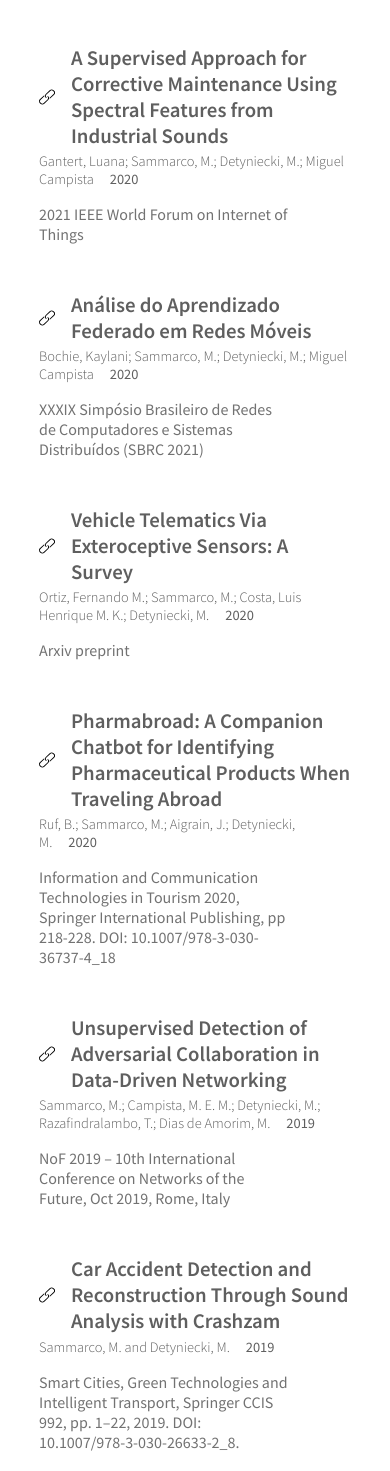
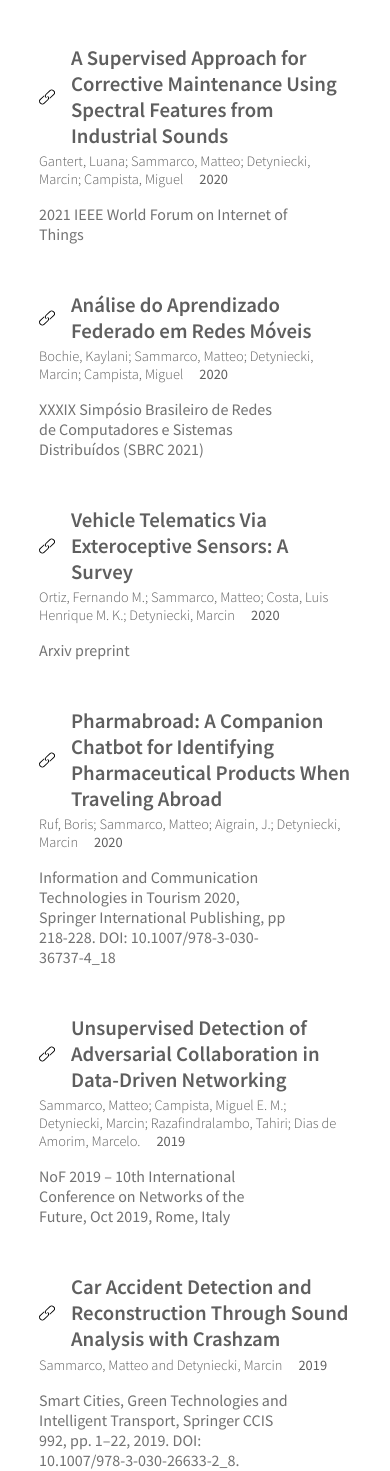
Before and after one commit to axa-rev-research/axa-rev-research.github.io, a plain HTML site: page mobility.html in a window 390 px wide. Shown: the part 131-1602 px from the top of the page. Drawn offline with Linux system fonts and the light colour scheme.

Commit message:
Update mobility.html
full names

```diff
--- a/mobility.html
+++ b/mobility.html
@@ -73,7 +73,7 @@
                 <img src="img/link.svg">
                 <h2>A Supervised Approach for Corrective Maintenance Using Spectral Features from Industrial Sounds</h2>
             </a>
-            <p class="authors">Gantert, Luana; Sammarco, M.; Detyniecki, M.; Miguel Campista<span>2020</span></p>
+            <p class="authors">Gantert, Luana; Sammarco, Matteo; Detyniecki, Marcin; Campista, Miguel<span>2020</span></p>
             <p class="description">2021 IEEE World Forum on Internet of Things</p>
         </article>
 
@@ -83,7 +83,7 @@
                 <img src="img/link.svg">
                 <h2>Análise do Aprendizado Federado em Redes Móveis</h2>
             </a>
-            <p class="authors">Bochie, Kaylani; Sammarco, M.; Detyniecki, M.; Miguel Campista<span>2020</span></p>
+            <p class="authors">Bochie, Kaylani; Sammarco, Matteo; Detyniecki, Marcin; Campista, Miguel<span>2020</span></p>
             <p class="description">XXXIX Simpósio Brasileiro de Redes de Computadores e Sistemas Distribuídos (SBRC 2021)</p>
         </article>
 
@@ -93,7 +93,7 @@
                 <img src="img/link.svg">
                 <h2>Vehicle Telematics Via Exteroceptive Sensors: A Survey</h2>
             </a>
-            <p class="authors">Ortiz, Fernando M.; Sammarco, M.; Costa, Luis Henrique M. K.; Detyniecki, M.<span>2020</span></p>
+            <p class="authors">Ortiz, Fernando M.; Sammarco, Matteo; Costa, Luis Henrique M. K.; Detyniecki, Marcin<span>2020</span></p>
             <p class="description">Arxiv preprint</p>
         </article>
 
@@ -103,7 +103,7 @@
                 <img src="img/link.svg">
                 <h2>Pharmabroad: A Companion Chatbot for Identifying Pharmaceutical Products When Traveling Abroad</h2>
             </a>
-            <p class="authors">Ruf, B.; Sammarco, M.; Aigrain, J.; Detyniecki, M.<span>2020</span></p>
+            <p class="authors">Ruf, Boris; Sammarco, Matteo; Aigrain, J.; Detyniecki, Marcin<span>2020</span></p>
             <p class="description">Information and Communication Technologies in Tourism 2020, Springer International Publishing, pp 218-228. DOI: 10.1007/978-3-030-36737-4_18</p>
         </article>
 
@@ -113,7 +113,7 @@
                 <img src="img/link.svg">
                 <h2>Unsupervised Detection of Adversarial Collaboration in Data-Driven Networking</h2>
             </a>
-            <p class="authors">Sammarco, M.; Campista, M. E. M.; Detyniecki, M.; Razafindralambo, T.; Dias de Amorim, M.<span>2019</span></p>
+            <p class="authors">Sammarco, Matteo; Campista, Miguel E. M.; Detyniecki, Marcin; Razafindralambo, Tahiri; Dias de Amorim, Marcelo.<span>2019</span></p>
             <p class="description">NoF 2019 – 10th International Conference on Networks of the Future, Oct 2019, Rome, Italy</p>
         </article>
 
@@ -123,7 +123,7 @@
                 <img src="img/link.svg">
                 <h2>Car Accident Detection and Reconstruction Through Sound Analysis with Crashzam</h2>
             </a>
-            <p class="authors">Sammarco, M. and Detyniecki, M.<span>2019</span></p>
+            <p class="authors">Sammarco, Matteo and Detyniecki, Marcin<span>2019</span></p>
             <p class="description">Smart Cities, Green Technologies and Intelligent Transport, Springer CCIS 992, pp. 1–22, 2019. DOI: 10.1007/978-3-030-26633-2_8.</p>
         </article>
 
@@ -133,7 +133,7 @@
                 <img src="img/link.svg">
                 <h2>Crashzam: Sound-based Car Crash Detection</h2>
             </a>
-            <p class="authors">Sammarco, M. and Detyniecki, M.<span>2018</span></p>
+            <p class="authors">Sammarco, Matteo and Detyniecki, Marcin<span>2018</span></p>
             <p class="description">In Proceedings of the 4th International Conference on Vehicle Technology and Intelligent Transport Systems - Volume 1: VEHITS, ISBN 978-989-758-293-6, pages 27-35. DOI: 10.5220 /0006629200270035</p>
         </article>
 
```
